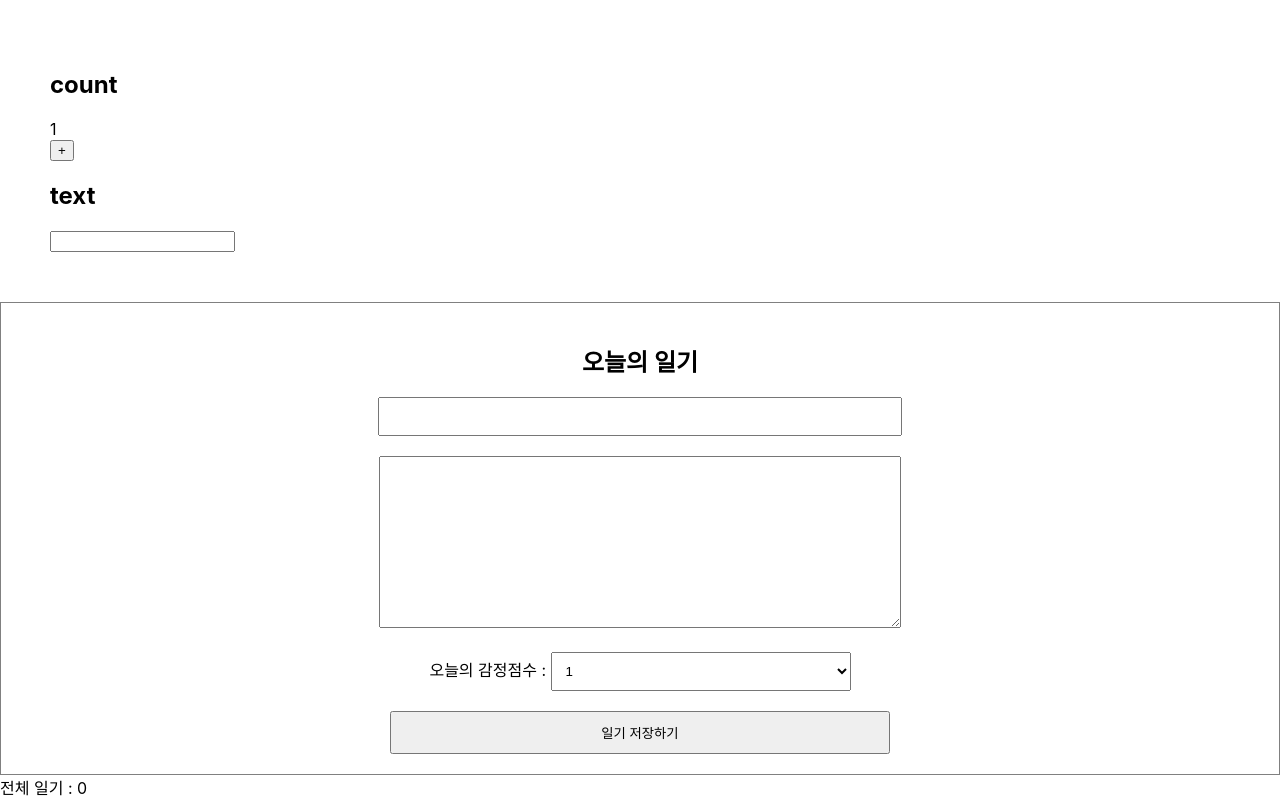
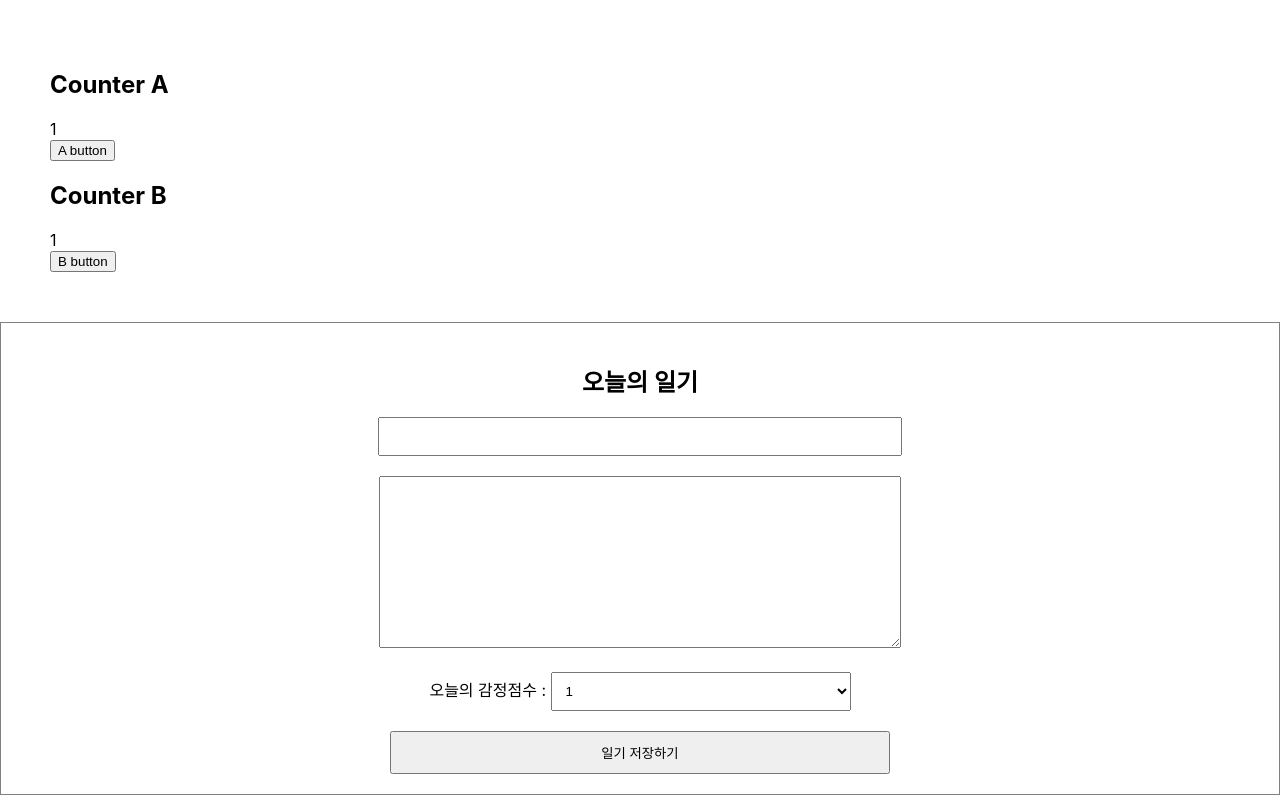
Before and after one commit to sryung1225/emotion_diary, a React (Create React App) app: page / in a window 1280 px wide. Shown: the top 798 px of the page. Built offline with nearby package versions, Linux system fonts and the light colour scheme; no server answers.

Commit message:
[Fix] 최적화 : 컴포넌트 재사용 3단계 - React.memo는 기본적으로 prop을 얕은비교 - prop이 객체인 경우 확인 : obj(CounterB) : 리렌더링됨

```diff
--- a/src/OptimizeTest.js
+++ b/src/OptimizeTest.js
@@ -15,37 +15,51 @@
 
 import React, { useState, useEffect } from "react";
 
-// 자식 컴포넌트 Textview, Countview
-const Textview = React.memo(({ text }) => {
+// 자식 컴포넌트 CounterA, CounterB
+const CounterA = React.memo(({ count }) => {
   useEffect(() => {
-    console.log(`Update :: Text : ${text}`);
-  }) // 리렌더링할 때의 props 확인
-  return <div>{text}</div>
-});
-const Countview = React.memo(({ count }) => {
-  useEffect(() => {
-    console.log(`Update :: Count : ${count}`);
+    console.log(`CounterA Update - count: ${count}`); // ? CounterA Update - count: 1
   })
   return <div>{count}</div>
 });
+const CounterB = React.memo(({ obj }) => {
+  useEffect(() => {
+    console.log(`CounterB Update - obj: ${obj.count}`); // ? CounterB Update - obj: 1
+  })
+  // B button 클릭마다 콘솔창 출력
+  // = prop이 동일한데도 React.memo로 리렌더링이 막아지지 않음
+  // 이유는 React.memo가 얕은 비교(객체의 주소 비교)를 기본으로 하기 때문
+  return <div>{obj.count}</div>
+});
 
 // 부모 컴포넌트 OptimizeTest
-// button, input 조작 시 state 변화 => 자식 컴포넌트 리렌더링
+// button 조작 시 state 변화 => 자식 컴포넌트 리렌더링
 const OptimizeTest = () => {
   const [count, setCount] = useState(1);
-  const [text, setText] = useState("");
+  const [obj, setObj] = useState({
+    count: 1
+  }); // Object Prop
 
   return (
     <div style={{ padding: 50 }}>
       <div>
-        <h2>count</h2>
-        <Countview count={count} />
-        <button onClick={() => setCount(count + 1)}>+</button>
+        <h2>Counter A</h2>
+        <CounterA count={count} />
+        <button onClick={() => setCount(count)}>A button</button>
+        {/* SetCount(count) : 상태 변화를 일으키지만 같은 값으로 */}
+        {/* 때문에 자식 컴포넌트에서 React.memo 사용해서 prop 변화만 감지한다면 */}
+        {/* 이 버튼을 눌러도 자식 컴포넌트가 리렌더링 할 일은 없을 예정 */}
       </div>
       <div>
-        <h2>text</h2>
-        <Textview text={text} />
-        <input value={text} onChange={(e) => setText(e.target.value)} />
+        <h2>Counter B</h2>
+        <CounterB obj={obj} />
+        <button onClick={() =>
+          setObj({
+            count: obj.count,
+          })
+        }>B button</button>
+        {/* CounterA와 상황은 같음. 상태 변화는 있지만 같은 값 */}
+        {/* 차이점은 객체라는 것 */}
       </div>
     </div>
   )
```
